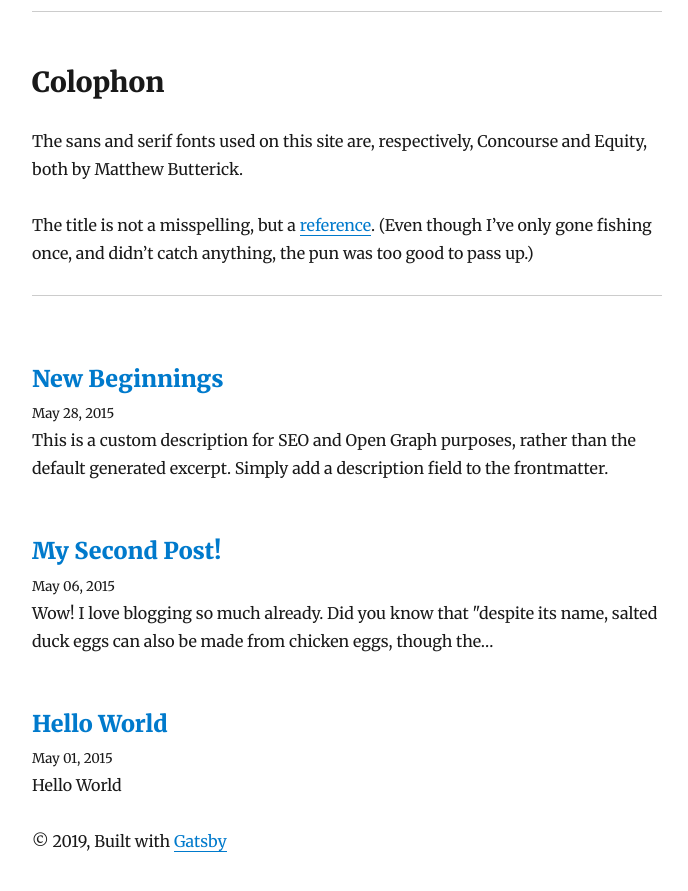
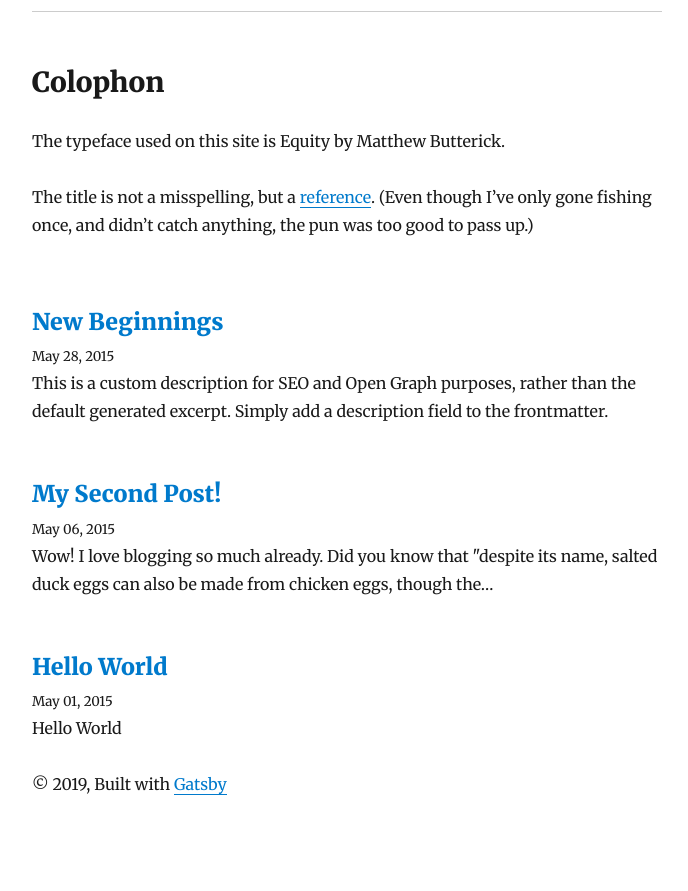
Before and after one commit to hangler/hangler.github.io, a Gatsby site: page / in a window 1280 px wide. Shown: the part 1240-2131 px from the top of the page, without its empty margins (293-981 px from the left). After the commit the page ends 2080 px from the top, so only its background shows below. Built offline with nearby package versions, Linux system fonts and the light colour scheme; Gatsby itself is replaced by a stand-in of ours; some packages are replaced by stand-ins of ours.

Commit message:
Update a few bio details

```diff
--- a/src/components/bio.js
+++ b/src/components/bio.js
@@ -88,10 +88,7 @@ const Bio = () => {
       </p>
       <hr />
       <h2>Colophon</h2>
-      <p>
-        The sans and serif fonts used on this site are, respectively, Concourse
-        and Equity, both by Matthew Butterick.
-      </p>
+      <p>The typeface used on this site is Equity by Matthew Butterick.</p>
       <p>
         The title is not a misspelling, but a{' '}
         <a href='http://en.wikipedia.org/wiki/Izaak_Walton#The_Compleat_Angler'>
@@ -100,7 +97,6 @@ const Bio = () => {
         . (Even though I’ve only gone fishing once, and didn’t catch anything,
         the pun was too good to pass up.)
       </p>
-      <hr />
     </div>
   )
 }
```
